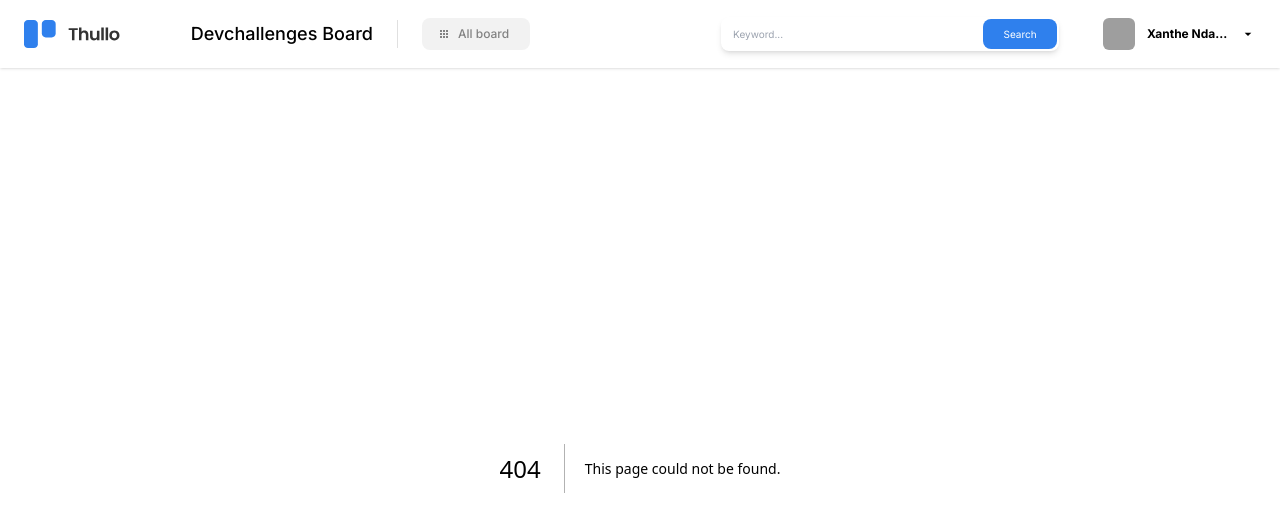
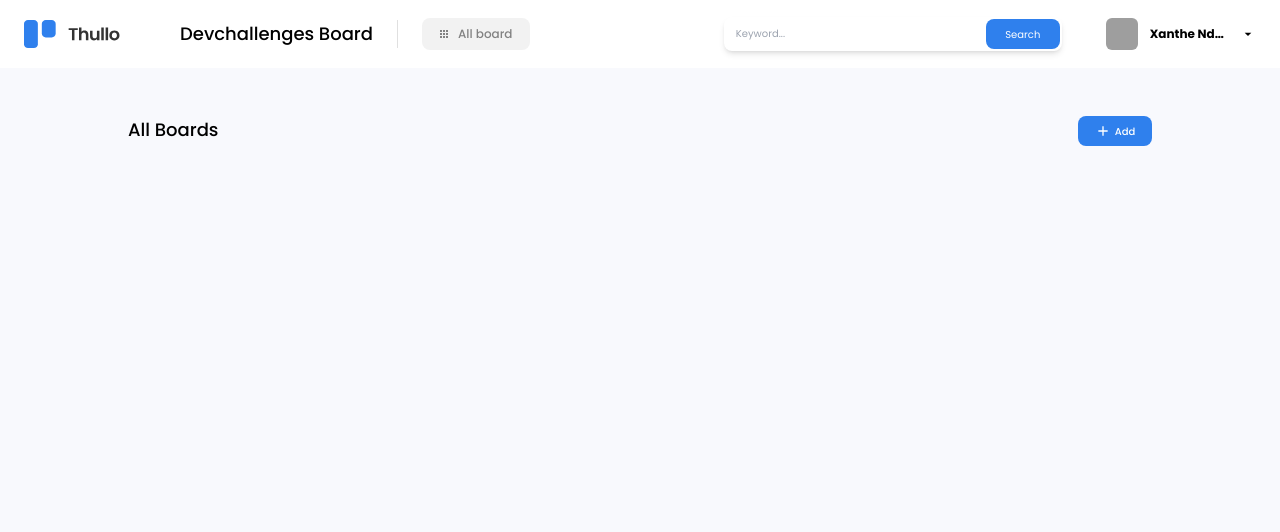
Before and after one commit to jruizsilva/clon-trello-nextjs-devchallenges.io, a Next.js app: page /boards in a window 1280 px wide. Before the commit this address had no page. Shown: the top 532 px of the page. Built offline with nearby package versions, Linux system fonts and the light colour scheme; grey boxes are pictures that could not be loaded.

Commit message:
dropdown bg color added and board header done

```diff
--- /dev/null
+++ b/src/app/boards/page.tsx
@@ -0,0 +1,26 @@
+import Button from '@/components/button'
+import CustomIcon from '@/components/navbar/customicon'
+import React from 'react'
+import { MdAdd } from 'react-icons/md'
+
+interface BoardsProps {}
+
+const Boards = (props: BoardsProps) => {
+  return (
+    <main className='bg-[#f8f9fd] h-[calc(100vh-68px)]'>
+      <header className='max-w-5xl mx-auto pt-12 flex justify-between px-6 lg:px-0'>
+        <h2 className='font-medium text-lg '>All Boards</h2>
+        <Button
+          icon={<CustomIcon icon={MdAdd} fill='white' />}
+          className='w-[74px] h-[30px] rounded-lg bg-[#2f80ed] flex justify-center items-center gap-1'
+        >
+          <span className='text-[10px] text-white font-medium'>
+            Add
+          </span>
+        </Button>
+      </header>
+    </main>
+  )
+}
+
+export default Boards
--- a/src/app/layout.tsx
+++ b/src/app/layout.tsx
@@ -1,9 +1,12 @@
 import type { Metadata } from 'next'
-import { Inter } from 'next/font/google'
+import { Poppins } from 'next/font/google'
 import './globals.css'
 import Navbar from '@/components/navbar/navbar'
 
-const inter = Inter({ subsets: ['latin'] })
+const poppins = Poppins({
+  subsets: ['latin'],
+  weight: ['400', '500', '600', '700']
+})
 
 export const metadata: Metadata = {
   title: 'Trello Clon - devchallenges.io',
@@ -18,7 +21,7 @@ export default function RootLayout({
 }>) {
   return (
     <html lang='en'>
-      <body className={inter.className}>
+      <body className={poppins.className}>
         <Navbar />
         {children}
       </body>
--- a/src/components/navbar/buttonsearch.tsx
+++ /dev/null
@@ -1,16 +0,0 @@
-const ButtonSearch = ({ className }: { className?: string }) => {
-  return (
-    <div className={`w-[338px] h-[34px] relative ${className}`}>
-      <input
-        type='text'
-        className='py-2 ps-3 w-full h-[34px] text-[10px] shadow-md rounded-lg'
-        placeholder='Keyword...'
-      />
-      <button className='absolute right-[2px] bottom-[2px] top-[2px] w-[74px] h-[30px] rounded-lg bg-[#2f80ed] text-[10px] text-white'>
-        Search
-      </button>
-    </div>
-  )
-}
-
-export default ButtonSearch
--- /dev/null
+++ b/src/components/navbar/inputsearch.tsx
@@ -0,0 +1,18 @@
+import Button from '../button'
+
+const InputSearch = ({ className }: { className?: string }) => {
+  return (
+    <div className={`w-[338px] h-[34px] relative ${className}`}>
+      <input
+        type='text'
+        className='py-2 ps-3 w-full h-[34px] text-[10px] shadow-md rounded-lg'
+        placeholder='Keyword...'
+      />
+      <Button className='absolute right-[2px] bottom-[2px] top-[2px] w-[74px] h-[30px] rounded-lg bg-[#2f80ed] text-[10px] text-white'>
+        Search
+      </Button>
+    </div>
+  )
+}
+
+export default InputSearch
--- a/src/components/navbar/menumobile.tsx
+++ b/src/components/navbar/menumobile.tsx
@@ -2,7 +2,7 @@ import { Popover } from '@headlessui/react'
 import { FaUserGroup } from 'react-icons/fa6'
 import { IoMdSettings } from 'react-icons/io'
 import { MdMenu, MdAccountCircle, MdLogout } from 'react-icons/md'
-import ButtonSearch from './buttonsearch'
+import InputSearch from './inputsearch'
 import Button from '../button'
 import CustomIcon from './customicon'
 
@@ -14,13 +14,13 @@ export default function MenuMobile(props: Props): JSX.Element {
       <Popover.Button>
         <MdMenu fontSize={32} className='lg:hidden' />
       </Popover.Button>
-      <Popover.Panel className='absolute right-[-24px] top-[58px] '>
-        <div className='flex flex-col w-screen max-w-96 rounded-xl border shadow-md p-4 '>
+      <Popover.Panel className='absolute right-[-24px] top-[58px] bg-white rounded-xl border shadow-md p-4 w-screen max-w-96'>
+        <div className='flex flex-col'>
           <div className='border-b flex flex-col mb-4'>
             <h1 className='text-lg font-medium text-nowrap mb-2'>
               Devchallenges Board
             </h1>
-            <ButtonSearch className='w-full' />
+            <InputSearch className='w-full' />
           </div>
           <div className='border-b flex flex-col'>
             <Button
--- a/src/components/navbar/menuuser.tsx
+++ b/src/components/navbar/menuuser.tsx
@@ -4,6 +4,7 @@ import Image from 'next/image'
 import { IoMdSettings } from 'react-icons/io'
 import {
   MdAccountCircle,
+  MdApps,
   MdArrowDropDown,
   MdLogout
 } from 'react-icons/md'
@@ -33,8 +34,8 @@ const MenuUser = ({ className }: MenuUserProps) => {
         <MdArrowDropDown />
       </Popover.Button>
 
-      <Popover.Panel className='absolute right-0 top-[58px]'>
-        <div className='flex flex-col w-[192px] rounded-xl border shadow-md p-4'>
+      <Popover.Panel className='absolute right-0 top-[58px] rounded-xl bg-white w-[192px] border shadow-md p-4'>
+        <div className='flex flex-col'>
           <div className='border-b flex flex-col'>
             <Button
               className='h-[39px] mb-2 rounded-lg bg-[#f2f2f2] hover:bg-[#e2e2e2] p-3 flex items-center gap-2'
@@ -47,6 +48,14 @@ const MenuUser = ({ className }: MenuUserProps) => {
               }
             >
               <span className='text-xs font-medium'>Dashboard</span>
+            </Button>
+            <Button
+              className='h-[39px] mb-2 rounded-lg hover:bg-[#e2e2e2] p-3 flex items-center gap-2'
+              icon={
+                <CustomIcon icon={MdApps} fontSize={20} fill='#333' />
+              }
+            >
+              <span className='text-xs font-medium'>All board</span>
             </Button>
             <Button
               className='h-[39px] mb-2 rounded-lg hover:bg-[#e2e2e2] p-3 flex items-center gap-2 w-full'
--- a/src/components/navbar/navbar.tsx
+++ b/src/components/navbar/navbar.tsx
@@ -1,16 +1,12 @@
 'use client'
-import { Popover } from '@headlessui/react'
 import Image from 'next/image'
 import Link from 'next/link'
-import { FaUserGroup } from 'react-icons/fa6'
-import { MdAccountCircle, MdLogout, MdMenu } from 'react-icons/md'
+import { MdApps } from 'react-icons/md'
 import Button from '../button'
-import MenuUser from './menuuser'
-import { IoMdSettings } from 'react-icons/io'
-import { MdApps } from 'react-icons/md'
+import InputSearch from './inputsearch'
 import CustomIcon from './customicon'
 import MenuMobile from './menumobile'
-import ButtonSearch from './buttonsearch'
+import MenuUser from './menuuser'
 
 interface NavbarProps {}
 
@@ -34,6 +30,7 @@ const Navbar = (props: NavbarProps) => {
           </h1>
         </div>
         <div className='ps-6 hidden lg:flex items-center flex-1 gap-11'>
+          <Link href='/boards'>
             <Button
               icon={
                 <CustomIcon
@@ -48,7 +45,9 @@ const Navbar = (props: NavbarProps) => {
                 All board
               </span>
             </Button>
-          <ButtonSearch className='ms-auto' />
+          </Link>
+
+          <InputSearch className='ms-auto' />
           <MenuUser />
         </div>
         <MenuMobile />
```
Lines whose indentation alone changed are shown as unchanged.
